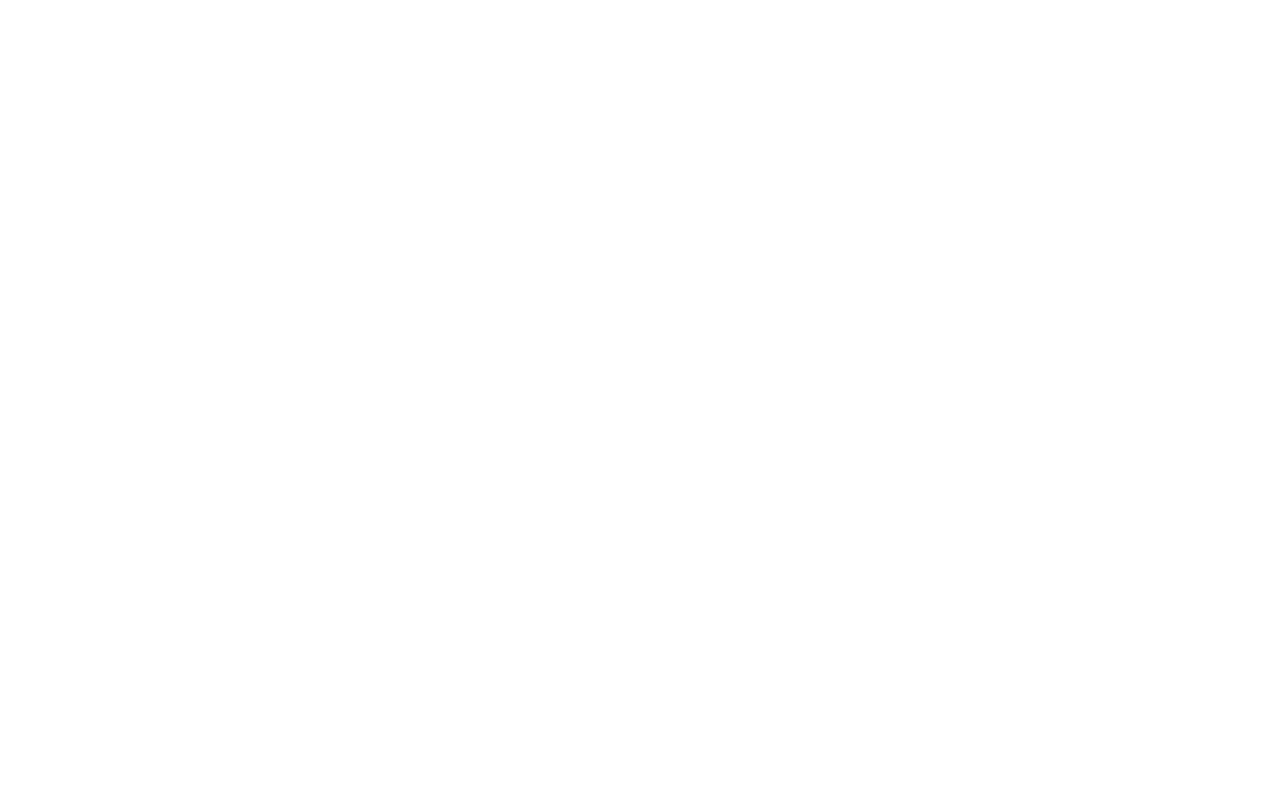
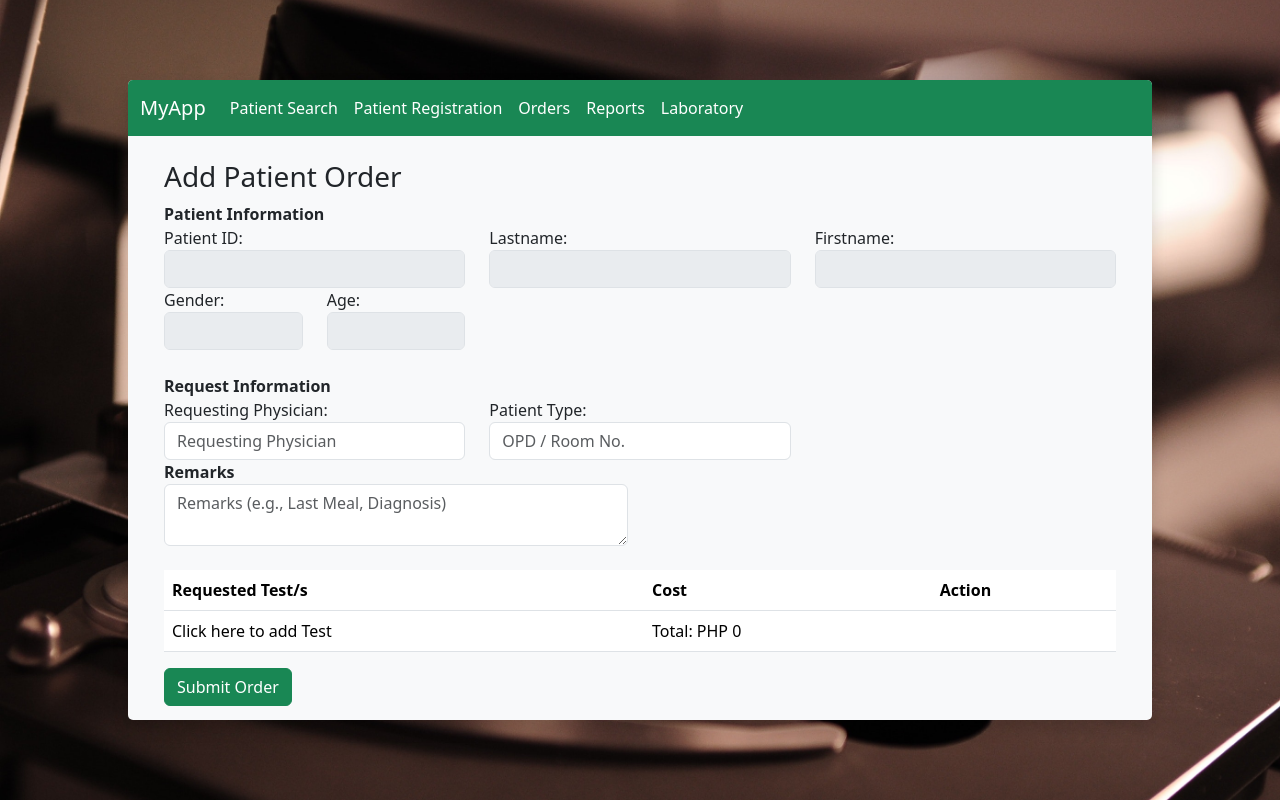
Before and after one commit to AlvinJohnB/MERN-Stack-LIS, a React (Create React App) app in the folder client/: page /pt-add-order/1 in a window 1280 px wide. Before the commit this address had no page. Built offline with nearby package versions, Linux system fonts and the light colour scheme.

Commit message:
Added Add-Order page

```diff
--- a/client/src/App.js
+++ b/client/src/App.js
@@ -7,6 +7,7 @@
 import LabLayout from './pages/laboratory/LabLayout';
 import PtSreach from './pages/reception/PtSreach';
 import PtReg from './pages/reception/PtReg';
+import PtAddOrder from './pages/reception/PtAddOrder';
 
 
 function App() {
@@ -26,6 +27,7 @@
           }>
             <Route path="/" element={<PtSreach />} />
             <Route path="pt-reg" element={<PtReg/>} />
+            <Route path="pt-add-order/:id" element={<PtAddOrder />} />
             <Route path="orders" element={<h1>Orders Page</h1>} />
 
           </Route>
--- /dev/null
+++ b/client/src/pages/reception/PtAddOrder.js
@@ -0,0 +1,140 @@
+import React, { useState, useEffect } from 'react';
+import { Formik, Form, Field, ErrorMessage } from 'formik';
+import * as Yup from 'yup';
+// import axios from 'axios';
+import { useParams } from 'react-router-dom';
+
+
+export default function PtAddOrder() {
+
+    const [isLoading, setIsLoading] = useState(true);
+    const [ptData, setPtData] = useState({});
+    const [tests, setTests] = useState([]);
+    const [labTestInput, setLabTestInput] = useState('');
+    const [remarks, setRemarks] = useState('');
+    const [show, setShow] = useState(false);
+    const [totalCost, setTotalCost] = useState(0);
+    const [isDiscounted, setIsDiscounted] = useState(false);
+
+    const { pId } = useParams();
+
+    const initialValues = {
+        reqDr: '',
+        ptType: '',
+        testsRequested: labTestInput,
+        remarks: '',
+      };
+
+    const validationSchema = Yup.object().shape({
+    reqDr: Yup.string().required('Requesting Physician is required'),
+    ptType: Yup.string().required('Patient Type is required'),
+    });
+
+    const onSubmit = (values) => {
+        const formData = {
+            ...values,
+            testsRequested: tests.map(test => test.testName).join(', '),
+            remarks: remarks,
+        };
+        console.log('Form Data:', formData);
+        // Add your form submission logic here
+    };
+
+  return (
+    <div className="container-fluid mt-4">
+        <Formik initialValues={initialValues} validationSchema={validationSchema} onSubmit={onSubmit}>
+        <Form>
+          <h3>Add Patient Order</h3>
+          <strong>Patient Information</strong>
+          <div className="row">
+            <div className="col-md-4">
+              <label>Patient ID:</label>
+              <input type="text" className="form-control" value={ptData.branchid} disabled />
+            </div>
+            <div className="col-md-4">
+              <label>Lastname:</label>
+              <input type="text" className="form-control" value={ptData.lastname} disabled />
+            </div>
+            <div className="col-md-4">
+              <label>Firstname:</label>
+              <input type="text" className="form-control" value={ptData.firstname} disabled />
+            </div>
+          </div>
+
+          <div className="row mb-4">
+            <div className="col-md-2">
+              <label>Gender:</label>
+              <input type="text" className="form-control" value={ptData.gender} disabled />
+            </div>
+            <div className="col-md-2">
+              <label>Age:</label>
+              <input type="text" className="form-control" value={ptData.age} disabled />
+            </div>
+          </div>
+
+          <strong>Request Information</strong>
+          <div className="row">
+            <div className="col-md-4">
+              <label>Requesting Physician:</label>
+              <Field name="reqDr" className="form-control" placeholder="Requesting Physician" />
+              <ErrorMessage name="reqDr" component="span" className="badge text-bg-warning" />
+            </div>
+            <div className="col-md-4">
+              <label>Patient Type:</label>
+              <Field name="ptType" className="form-control" placeholder="OPD / Room No." />
+              <ErrorMessage name="ptType" component="span"  className="badge text-bg-warning" />
+            </div>
+          </div>
+
+          <strong>Remarks</strong>
+          <div className="row">
+            <div className="col-md-6">
+              <textarea
+                className="form-control"
+                placeholder="Remarks (e.g., Last Meal, Diagnosis)"
+                onBlur={(e) => setRemarks(e.target.value)}
+              />
+            </div>
+          </div>
+
+          <div className="d-flex justify-content-center mt-4">
+            <table className="table">
+              <thead>
+                <tr>
+                  <th>Requested Test/s</th>
+                  <th>Cost</th>
+                  <th>Action</th>
+                </tr>
+              </thead>
+              <tbody>
+                {/* {tests.map((test, index) => (
+                  <Testrow key={index} test={test} tests={tests} setTests={setTests} />
+                ))} */}
+                <tr>
+                  <td  style={{ cursor: 'pointer' }}>
+                    Click here to add Test
+                  </td>
+                  <td>Total: PHP {totalCost}</td>
+                  <td></td>
+                </tr>
+              </tbody>
+            </table>
+          </div>
+
+          <button type="submit" className="btn btn-success">
+            Submit Order
+          </button>
+        </Form>
+      </Formik>
+
+        {/* <Addordermodal
+            show={show}
+            setShow={setShow}
+            tests={tests}
+            setTests={setTests}
+            setLabTestInput={setLabTestInput}
+            setTotalCost={setTotalCost}
+        /> */}
+    </div>
+  )
+}
```
